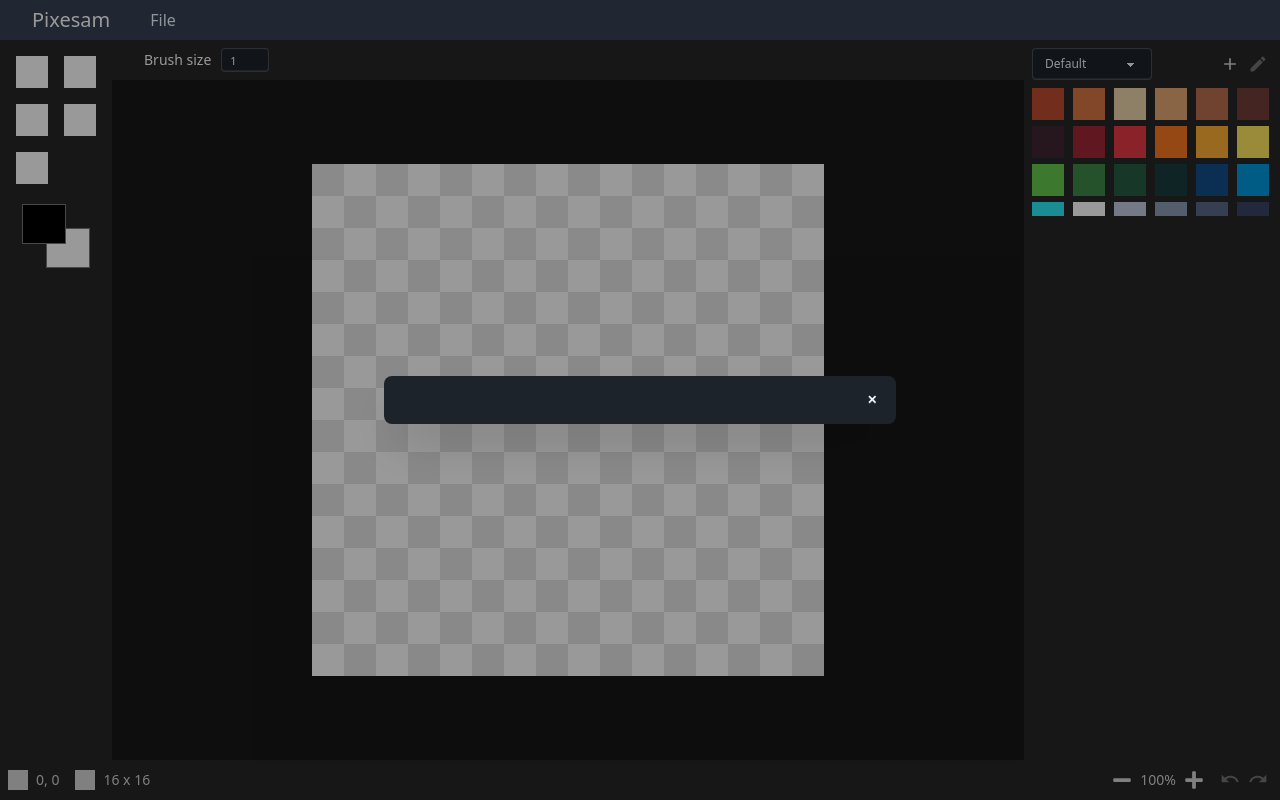
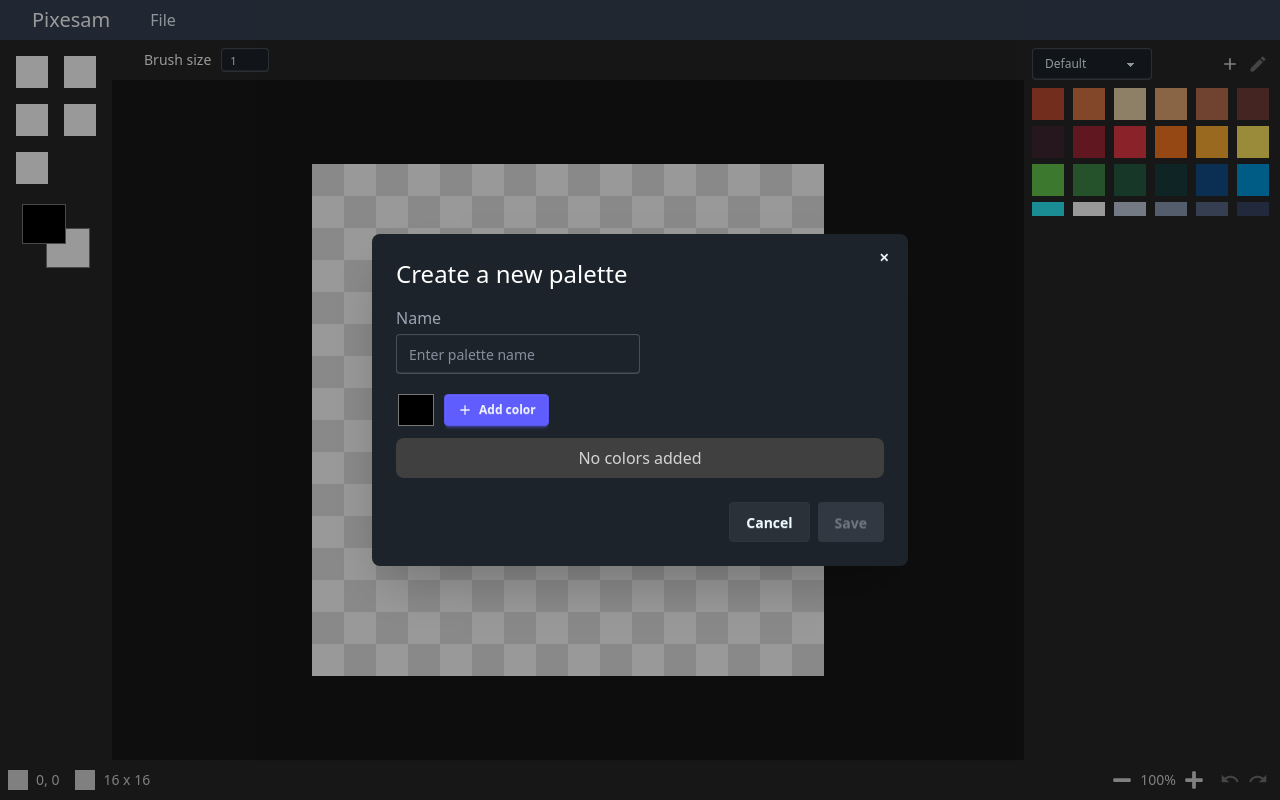
Before and after one commit to SamLeB1/pixesam, a React (Vite) app in the folder client/: page / in a window 1280 px wide. Both pictures are taken after a click on the button 1230 px from the left and 64 px from the top of the page. Built offline with nearby package versions, Linux system fonts and the light colour scheme.

Commit message:
implemented new palette modal

```diff
--- a/client/src/components/ModalNewPalette.tsx
+++ b/client/src/components/ModalNewPalette.tsx
@@ -1,12 +1,146 @@
+import { useState, useRef } from "react";
+import { MdAdd, MdClose } from "react-icons/md";
+import { usePaletteStore } from "../store/paletteStore";
+
+const DEFAULT_COLOR_PICKER_VALUE = "#000000";
+
 export default function ModalNewPalette() {
+  const { addPalette } = usePaletteStore();
+  const [name, setName] = useState("");
+  const [colors, setColors] = useState<string[]>([]);
+  const dialogRef = useRef<HTMLDialogElement>(null);
+  const colorInputRef = useRef<HTMLInputElement>(null);
+
+  function resetForm() {
+    setName("");
+    setColors([]);
+    if (colorInputRef.current)
+      colorInputRef.current.value = DEFAULT_COLOR_PICKER_VALUE;
+  }
+
+  function handleAddColor() {
+    if (colorInputRef.current) {
+      const newColor = colorInputRef.current.value;
+      setColors([...colors, newColor]);
+    }
+  }
+
+  function handleRemoveColor(index: number) {
+    setColors(colors.filter((_, i) => i !== index));
+  }
+
+  function handleEditColor(index: number, newColor: string) {
+    const newColors = [...colors];
+    newColors[index] = newColor;
+    setColors(newColors);
+  }
+
+  function handleSave() {
+    addPalette({
+      id: Math.random().toString(36).substring(2, 15),
+      name: name.trim(),
+      colors,
+      isDefault: false,
+    });
+    resetForm();
+    dialogRef.current?.close();
+  }
+
+  function handleClose() {
+    resetForm();
+  }
+
   return (
-    <dialog id="modal-new-palette" className="modal">
-      <div className="modal-box">
+    <dialog ref={dialogRef} id="modal-new-palette" className="modal">
+      <div className="modal-box w-fit max-w-none">
         <form method="dialog">
-          <button className="btn btn-sm btn-circle btn-ghost absolute top-2 right-2">
+          <button
+            className="btn btn-sm btn-circle btn-ghost absolute top-2 right-2"
+            onClick={handleClose}
+          >
             ✕
           </button>
         </form>
+        <h3 className="mb-4 text-2xl font-medium text-white">
+          Create a new palette
+        </h3>
+        <div className="mb-4">
+          <label className="label mb-1 block" htmlFor="name-input">
+            Name
+          </label>
+          <input
+            className="input w-1/2"
+            type="text"
+            id="name-input"
+            placeholder="Enter palette name"
+            value={name}
+            onChange={(e) => setName(e.target.value)}
+          />
+        </div>
+        <div className="mb-2 flex items-center">
+          <input
+            className="mr-2 h-10 w-10 cursor-pointer"
+            type="color"
+            ref={colorInputRef}
+            title="Change color"
+            defaultValue={DEFAULT_COLOR_PICKER_VALUE}
+          />
+          <button
+            className="btn btn-sm btn-primary"
+            type="button"
+            onClick={handleAddColor}
+          >
+            <MdAdd size={16} />
+            Add color
+          </button>
+        </div>
+        {colors.length === 0 ? (
+          <p className="mb-4 w-122 rounded-lg bg-neutral-700 p-2 text-center text-neutral-300">
+            No colors added
+          </p>
+        ) : (
+          <div
+            className={`mb-4 grid w-122 grid-cols-10 gap-2 overflow-x-hidden rounded-lg bg-neutral-700 p-2 ${colors.length > 30 && "max-h-32 overflow-y-auto"}`}
+          >
+            {colors.map((color, index) => (
+              <div key={index} className="group relative">
+                <label
+                  className="block h-10 w-10 cursor-pointer rounded-lg border-2 border-transparent hover:border-white"
+                  style={{ backgroundColor: color }}
+                  title={color}
+                >
+                  <input
+                    className="invisible absolute bottom-0"
+                    type="color"
+                    value={color}
+                    onChange={(e) => handleEditColor(index, e.target.value)}
+                  />
+                </label>
+                <button
+                  className="absolute -top-1 -right-1 hidden h-4 w-4 cursor-pointer items-center justify-center rounded-full bg-red-500 group-hover:flex hover:bg-red-400"
+                  type="button"
+                  onClick={() => handleRemoveColor(index)}
+                >
+                  <MdClose size={12} />
+                </button>
+              </div>
+            ))}
+          </div>
+        )}
+        <div className="modal-action">
+          <form method="dialog">
+            <button className="btn btn-soft mr-2" onClick={handleClose}>
+              Cancel
+            </button>
+            <button
+              className="btn btn-primary"
+              onClick={handleSave}
+              disabled={!name.trim() || colors.length === 0}
+            >
+              Save
+            </button>
+          </form>
+        </div>
       </div>
     </dialog>
   );
```
